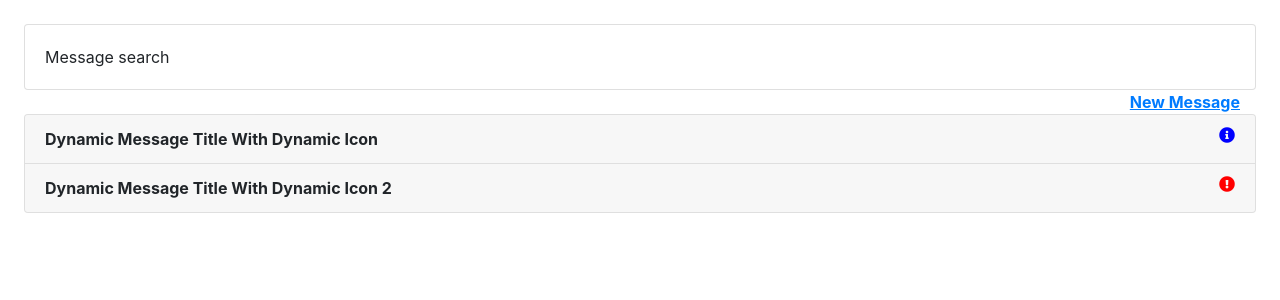
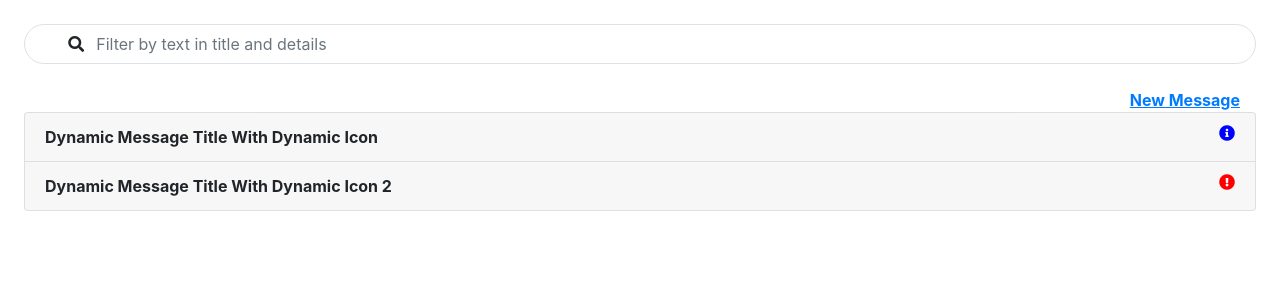
Before and after one commit to anatcase/BalaByte, a React (Create React App) app: page / in a window 1280 px wide. Shown: the top 300 px of the page. Built offline with nearby package versions, Linux system fonts and the light colour scheme.

Commit message:
created search bar

```diff
--- a/src/App.css
+++ b/src/App.css
@@ -48,3 +48,13 @@
 .avatar {
   width:44px;
 }
+
+.NavBar > .rounded {
+  border-radius: 6.25rem!important;
+}
+
+.NavBar input[type="text"] {
+  outline: none;
+  box-shadow:none !important;
+
+  }
--- a/src/Messages.js
+++ b/src/Messages.js
@@ -38,7 +38,7 @@ function Messages() {
   return (
     <Container fluid className="Messages p-4">
       <MessagesNavbar />
-      <div className="text-right pr-3">
+      <div className="text-right pr-3 pt-4">
         <a href="#" style={{textDecoration:"underline", fontWeight:"bolder"}}>New Message</a>
       </div>
       <MessagesAccordion />
--- a/src/components/MessagesNavbar.js
+++ b/src/components/MessagesNavbar.js
@@ -1,5 +1,9 @@
 import React from 'react'
-import { Card } from 'react-bootstrap'
+import Container from 'react-bootstrap/Container'
+import Form from 'react-bootstrap/Form'
+import Row from 'react-bootstrap/Row'
+import Col from 'react-bootstrap/Col'
+
 
 
 class MessagesNavbar extends React.Component {
@@ -10,21 +14,16 @@ class MessagesNavbar extends React.Component {
     render() {
         //const { recipe } = this.props;
         return (
-            <Card className="recipe">
-                <Card.Body>
-                    <Card.Text>
-                     Message search
-                    </Card.Text>
-                </Card.Body>
-            </Card>
-        //     <div className="container">
-        //         <ReactBootstrap.Navbar className="px-0">
-        //         <ReactBootstrap.Form.Control type="text" placeholder="Filter gallery based on actor's name" onChange={this.handleChange} />
-        //         </ReactBootstrap.Navbar>
-        //         <ReactBootstrap.Row className="justify-content-md-center">
-        //         {actorCards}
-        //         </ReactBootstrap.Row>
-        //   </div>
+            <Container fluid className="NavBar">
+                <Row className="border justify-content-center rounded">
+                    <Col className="col-auto px-0 d-flex align-items-center">
+                        <i className="fas fa-search"></i>
+                    </Col>
+                    <Col className="col-11 px-0">
+                        <Form.Control className="border-0" type="text" placeholder="Filter by text in title and details" onChange={this.handleChange} />
+                    </Col>
+                </Row>
+            </Container>
         );
     }
 }
```
